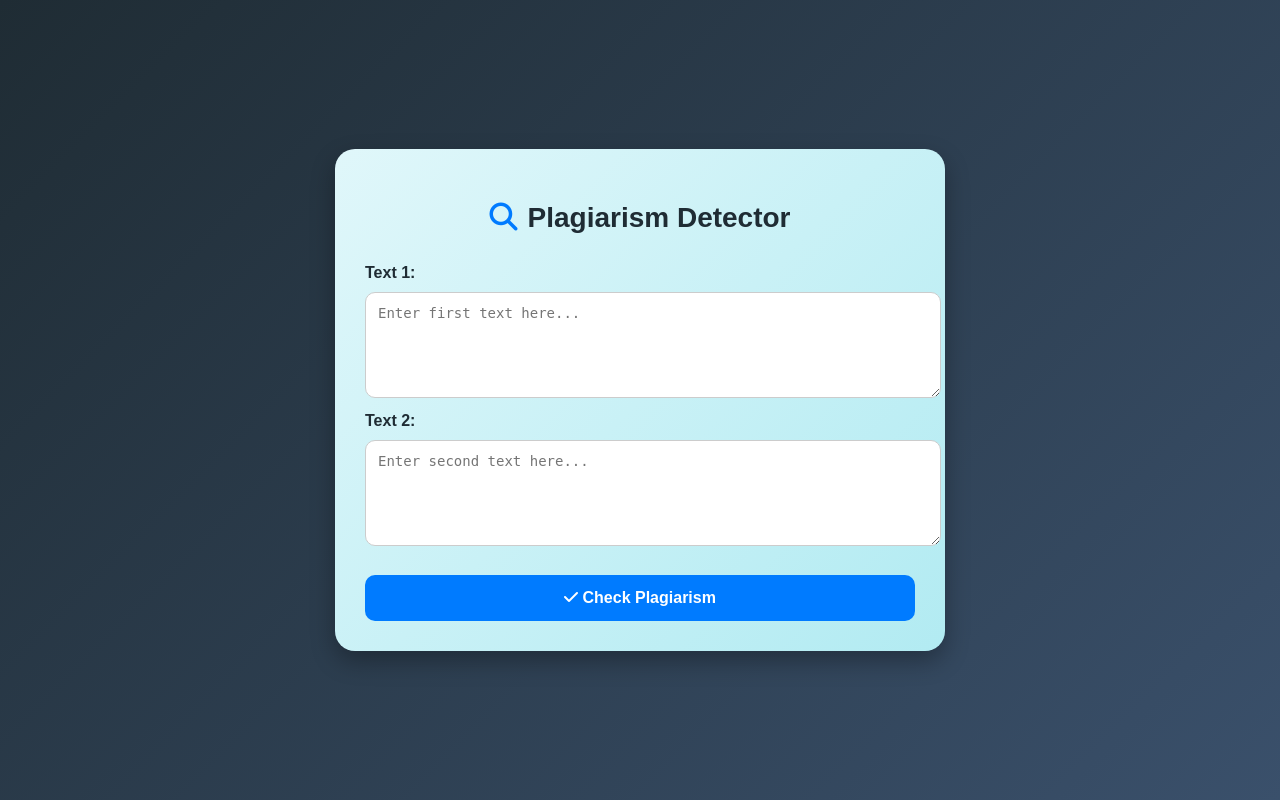
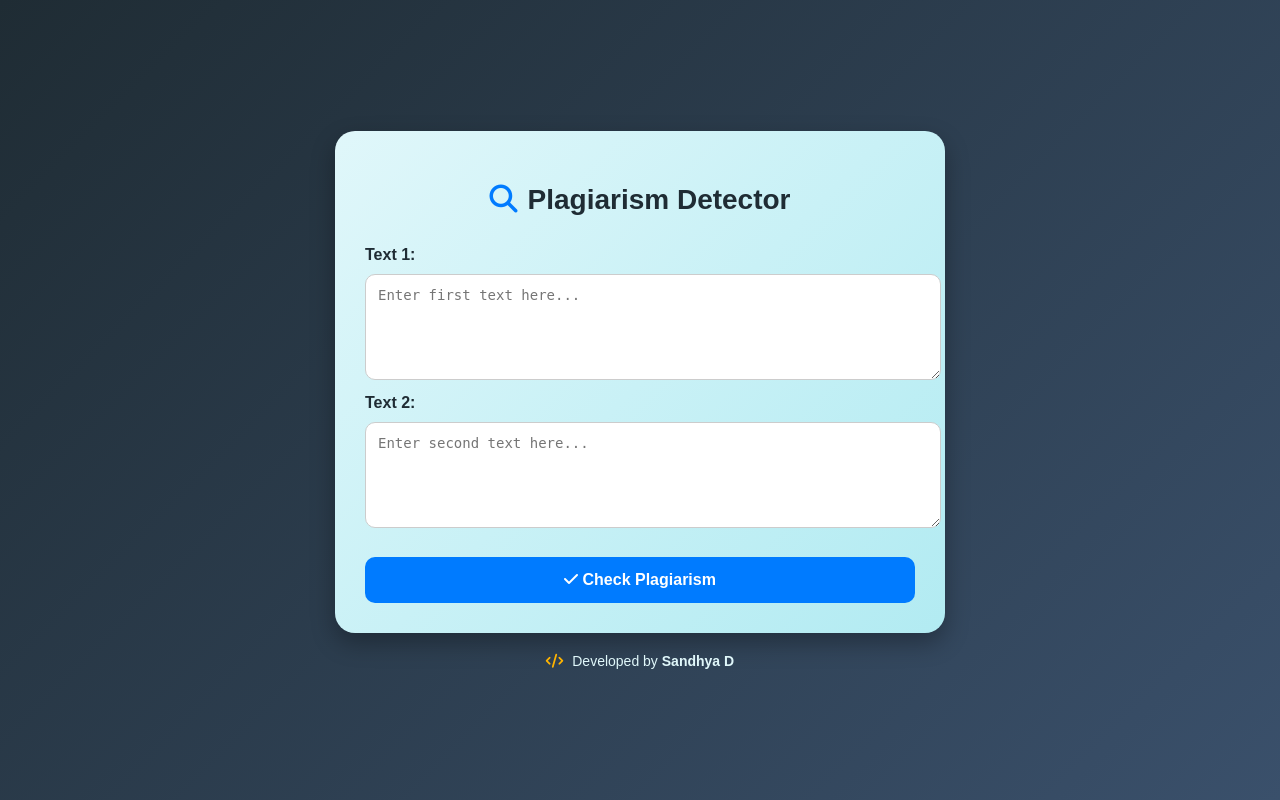
Before and after one commit to Dadisandhya/plagiarism_detector_using_ml, a Flask app: page / in a window 1280 px wide. Run offline with Flask 3, Linux system fonts and the light colour scheme.

Commit message:
Update index.html

```diff
--- a/templates/index.html
+++ b/templates/index.html
@@ -2,7 +2,6 @@
 <html>
 <head>
     <title>Plagiarism Detector</title>
-
     <link rel="stylesheet" href="https://cdnjs.cloudflare.com/ajax/libs/font-awesome/6.5.0/css/all.min.css">
 
     <style>
@@ -10,6 +9,7 @@
             font-family: Arial, sans-serif;
             background: linear-gradient(135deg, #1f2c34, #3a506b);
             display: flex;
+            flex-direction: column;
             justify-content: center;
             align-items: center;
             height: 100vh;
@@ -76,6 +76,18 @@
             transform: translateY(-2px) scale(1.02);
             box-shadow: 0 5px 15px rgba(0,0,0,0.2);
         }
+
+        footer {
+            margin-top: 20px;
+            color: #e0f7fa;
+            font-size: 14px;
+            text-align: center;
+        }
+
+        footer i {
+            color: #ffb400;
+            margin-right: 5px;
+        }
     </style>
 </head>
 <body>
@@ -91,5 +103,9 @@
             <button type="submit"><i class="fas fa-check"></i> Check Plagiarism</button>
         </form>
     </div>
+
+    <footer>
+        <i class="fas fa-code"></i> Developed by <strong>Sandhya D</strong>
+    </footer>
 </body>
 </html>
```
